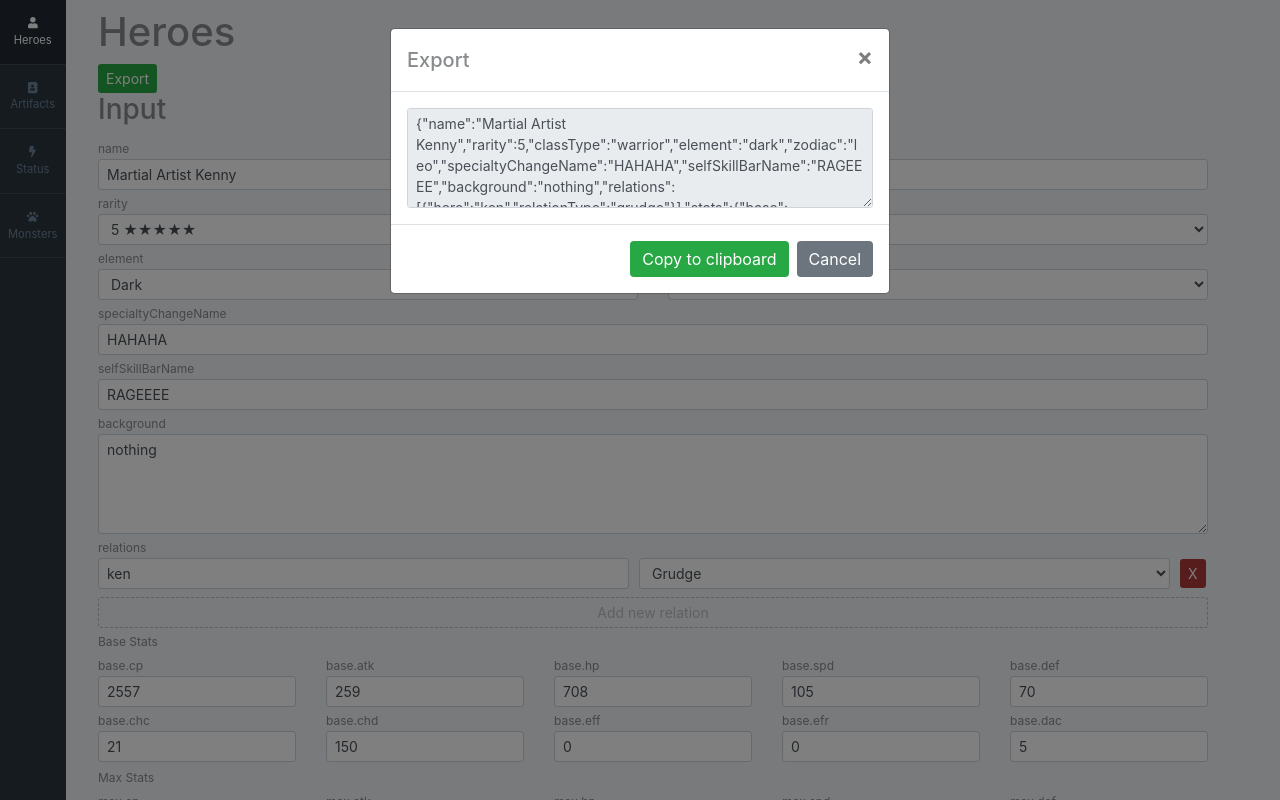
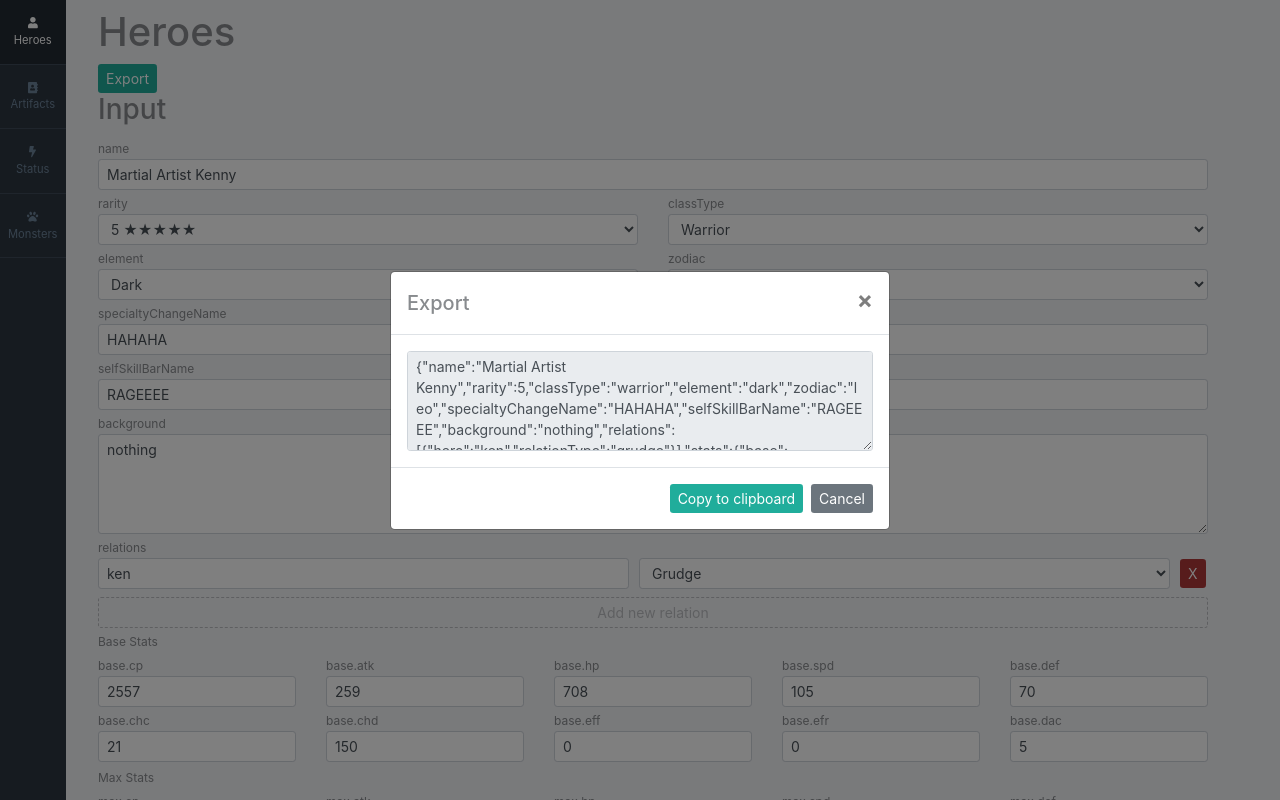
Before and after one commit to EpicSevenDB/e7-databuilder, a React app: page / in a window 1280 px wide. Both pictures are taken after a click on the button "Export". Shown: the top 800 px of the page. Built offline with nearby package versions, Linux system fonts and the light colour scheme.

Commit message:
Copy to clipboard with toaster

```diff
--- a/src/components/hero/hero-export.jsx
+++ b/src/components/hero/hero-export.jsx
@@ -51,13 +51,12 @@ class HeroExport extends Component {
         <Alert
           color="success"
           isOpen={this.state.visible}
-          toggle={this.onDismiss}
           className={this.state.copied ? "toaster" : "toaster hide"}
         >
-          <strong>Copied to Clipboard!</strong>
+          Copied to Clipboard!
         </Alert>
 
-        <Modal isOpen={this.state.modal} toggle={this.toggle}>
+        <Modal centered={true} isOpen={this.state.modal} toggle={this.toggle}>
           <ModalHeader toggle={this.toggle}>Export</ModalHeader>
           <ModalBody>
             <Input
@@ -72,10 +71,12 @@ class HeroExport extends Component {
               text={JSON.stringify(output)}
               onCopy={this.onCopyToClipboard}
             >
-              <Button color="success">Copy to clipboard</Button>
+              <Button color="success" size="sm">
+                Copy to clipboard
+              </Button>
             </CopyToClipboard>
 
-            <Button color="secondary" onClick={this.toggle}>
+            <Button color="secondary" size="sm" onClick={this.toggle}>
               Cancel
             </Button>
           </ModalFooter>
--- a/src/scss/global.scss
+++ b/src/scss/global.scss
@@ -47,6 +47,16 @@ textarea {
 
 .btn {
   border: none;
+  &.btn-success {
+    background-color: $green;
+    &:focus {
+      box-shadow: 0 0 0 0.2rem transparentize($green, 0.25);
+    }
+    &:active {
+      background-color: darken($green, 10) !important;
+      box-shadow: 0 0 0 0.2rem transparentize($green, 0.25) !important;
+    }
+  }
 }
 .btn.btn-danger {
   float: right;
@@ -54,6 +64,11 @@ textarea {
   border: none;
 }
 
+.alert-success {
+  color: #f3f4f7;
+  background-color: $green;
+  border-color: $green;
+}
 .btn-add {
   border: 1px dashed $grey;
   color: $grey;
```
